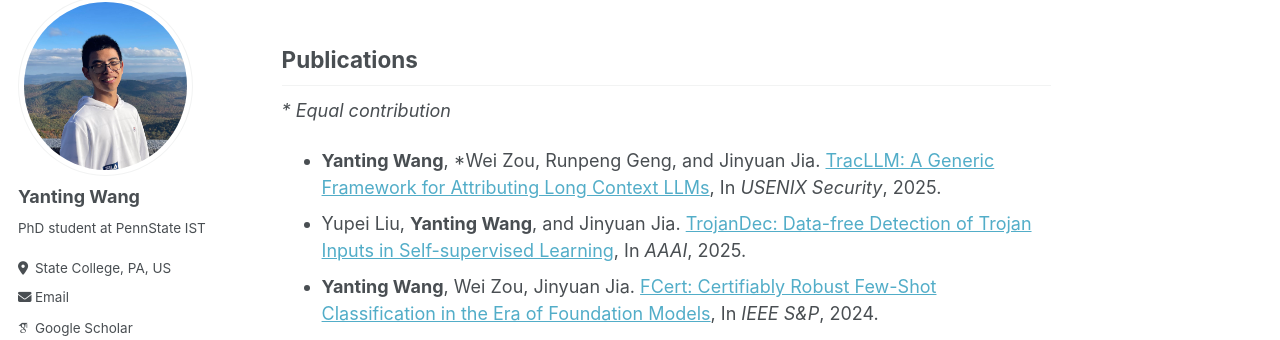
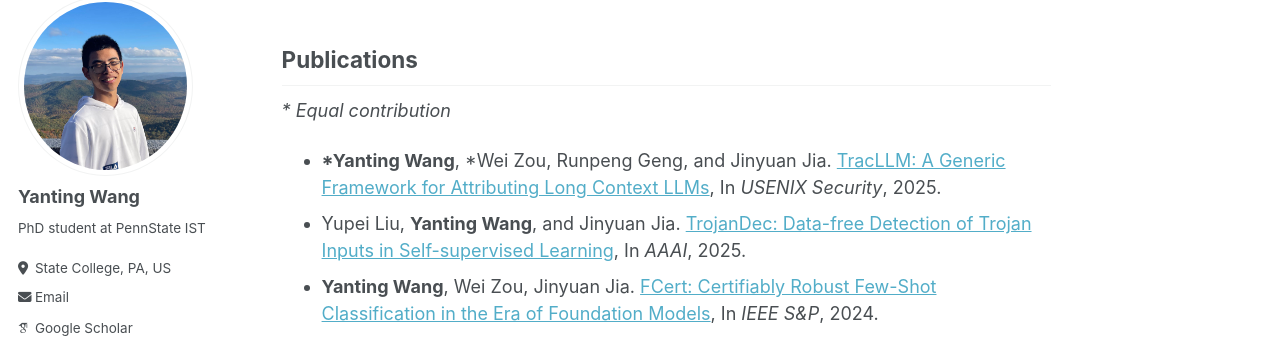
Before and after one commit to Wang-Yanting/Wang-Yanting.github.io, a Jekyll site: the page built from _pages/about.md, in a window 1280 px wide and 900 px high, scrolled down 337 px. Shown: the part 110-450 px from the top of the window. Built offline with Jekyll 4.4.1, drawn with Linux system fonts in a browser that asks for light colours; some web fonts are replaced.

```diff
--- a/_pages/about.md
+++ b/_pages/about.md
@@ -19,7 +19,7 @@ I am currently a second-year PhD student at Pennsylvania State University. I am
 ## Publications
 
 *\* Equal contribution*
-* **Yanting Wang**,  \*Wei Zou, Runpeng Geng, and Jinyuan Jia. [TracLLM: A Generic Framework for Attributing Long Context LLMs](https://arxiv.org/abs/2506.04202), In *USENIX Security*, 2025.
+* **\*Yanting Wang**,  \*Wei Zou, Runpeng Geng, and Jinyuan Jia. [TracLLM: A Generic Framework for Attributing Long Context LLMs](https://arxiv.org/abs/2506.04202), In *USENIX Security*, 2025.
 * Yupei Liu, **Yanting Wang**, and Jinyuan Jia. [TrojanDec: Data-free Detection of Trojan Inputs in Self-supervised Learning](https://arxiv.org/pdf/2501.04108), In *AAAI*, 2025.
 * **Yanting Wang**, Wei Zou, Jinyuan Jia. [FCert: Certifiably Robust Few-Shot Classification in the Era of Foundation Models](https://arxiv.org/pdf/2404.08631), In *IEEE S&P*, 2024.
 * **Yanting Wang**, Hongye Fu, Wei Zou, and Jinyuan Jia. [MMCert: Provable Defense against Adversarial Attacks to Multi-modal Models](https://arxiv.org/abs/2403.19080), In *CVPR*, 2024.
```
